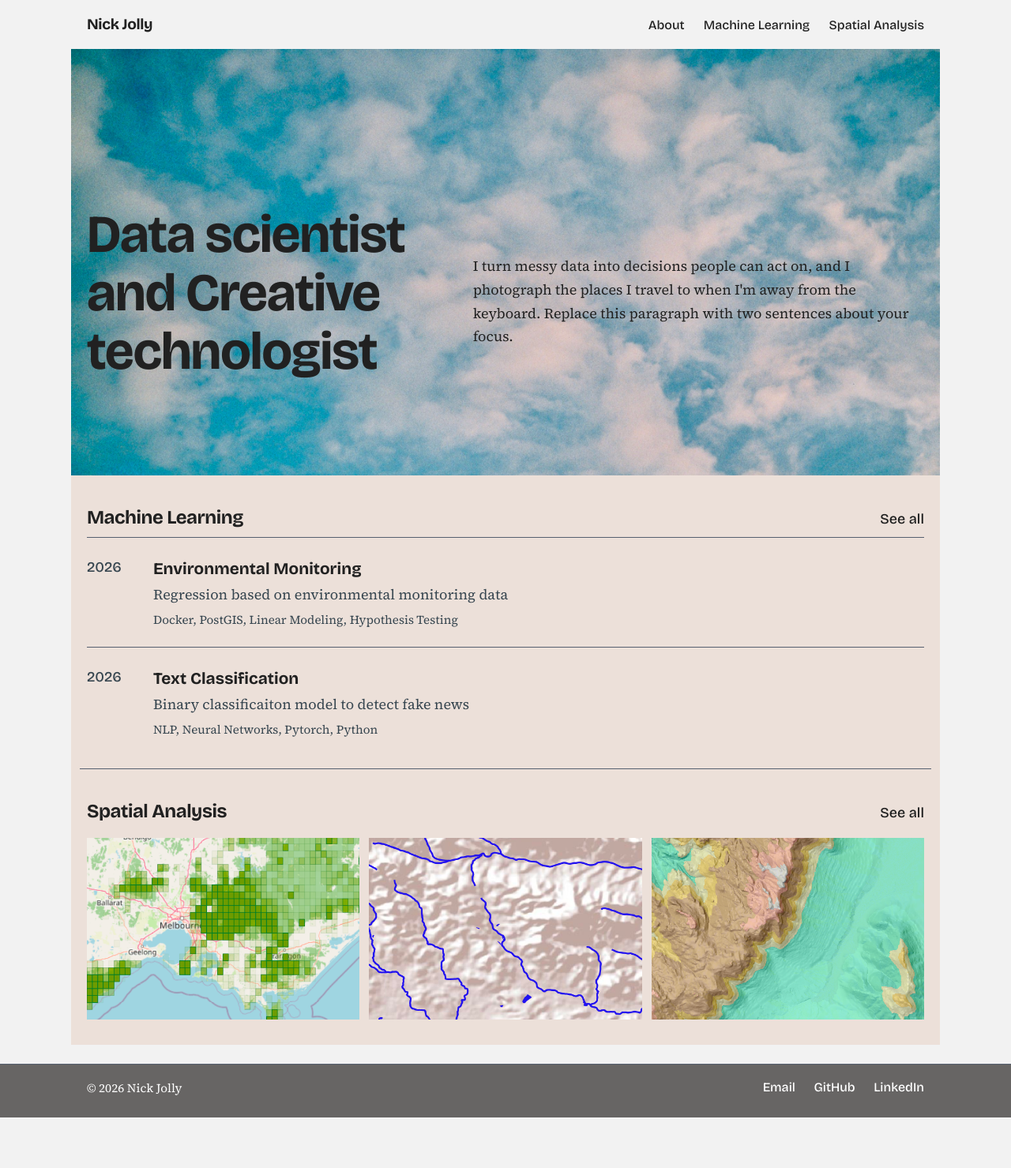
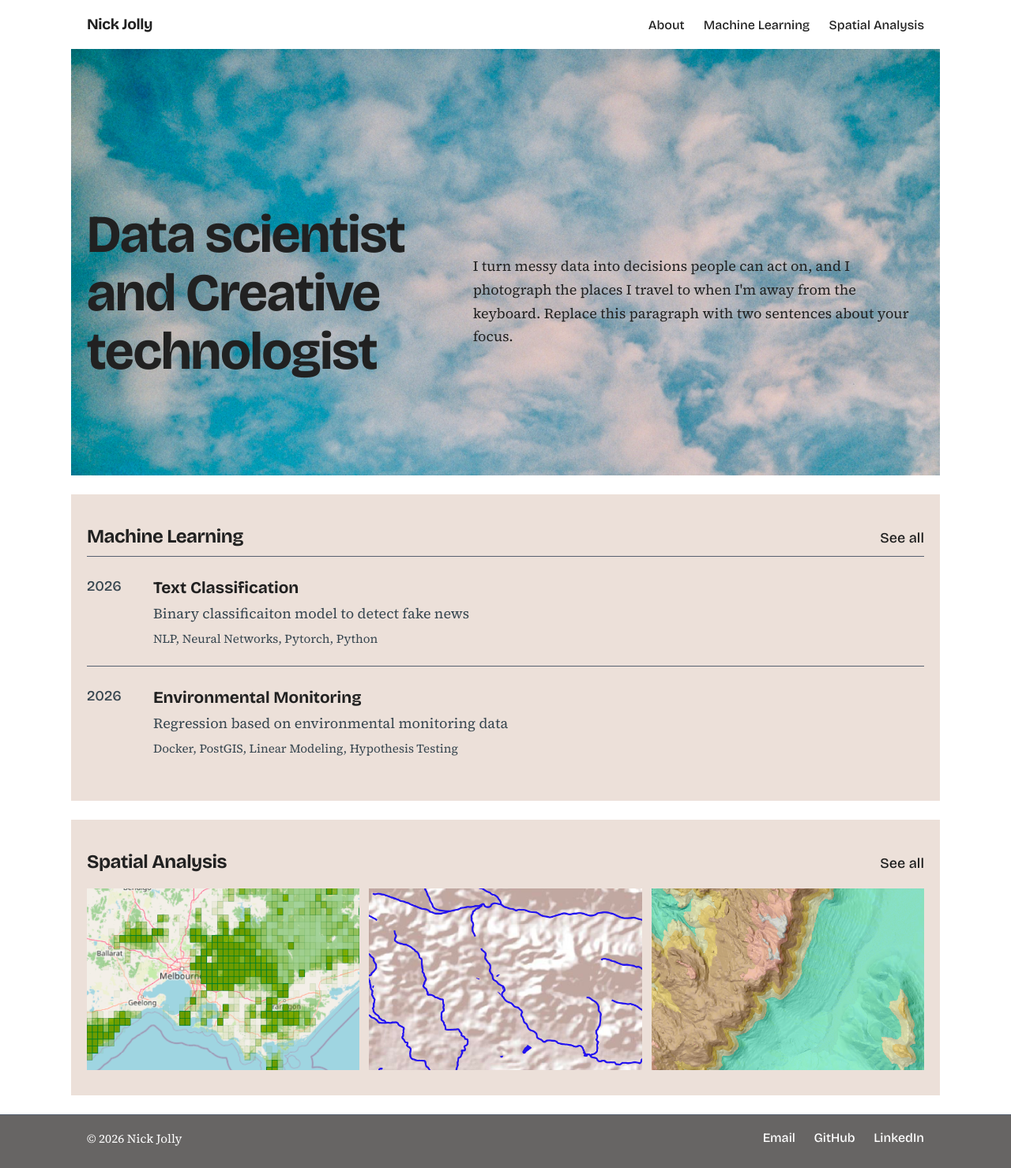
Before and after one commit to nick-jolly/nick-jolly.github.io, a Jekyll site: the page built from index.html, in a window 1280 px wide. Shown: the whole page at 79% size. Built offline with Jekyll 4.4.1, drawn with Linux system fonts in a browser that asks for light colours; before the commit the page ends 1415 px from its top, so only the background shows below that.

Commit message:
content ideas

```diff
--- a/assets/css/main.css
+++ b/assets/css/main.css
@@ -1,5 +1,6 @@
 :root {
-  --bg: #f2f2f2;
+  /* --bg: #f3f3f3; */
+  --bg: #fff;
   --ink: #212121;
   --muted: #36454F;
   --rule: #566070;
@@ -51,6 +52,7 @@
 .site-header nav a:hover { border-bottom: 1px solid var(--ink); }
 .hero {
   padding-block: clamp(3rem, 10vw, 7rem) 2rem;
+  margin-bottom: 1.5rem;
   background-image: url('../hero_sky.png');
   background-repeat: no-repeat;
   background-position: center center;
@@ -63,7 +65,12 @@
 }
 .hero h1 { max-width: 14ch; }
 .page-head { padding-block: 3rem 1.5rem; }
-.block { padding-block: 2.5rem; padding-block-end: 2rem; background-color: #ece0d9; }
+.block {
+  padding-block: 2.5rem;
+  padding-block-end: 2rem;
+  background-color: #ece0d9;
+  margin-top: 1.5rem;
+  margin-bottom: 1.5rem; }
 .block-head {
   display: flex;
   justify-content: space-between;
@@ -73,13 +80,6 @@
 }
 .block-head a { color: var(--ink); }
 .block-head a:hover { color: var(--accent); }
-.divider {
-  background-image: linear-gradient(to right, var(--rule), var(--rule));
-  background-position: bottom center;
-  background-size: 98% 1px;
-  background-repeat: no-repeat;
-  padding-bottom: 1rem;
-}
 
 .project-list { list-style: none; margin: 0; padding: 0; }
 .project-list li { border-top: 0.25px solid var(--rule); }
```
Also changed, not shown: _ml/environmental-monitoring.md (renamed from _ml/transit-delays.md), 1 other file.
